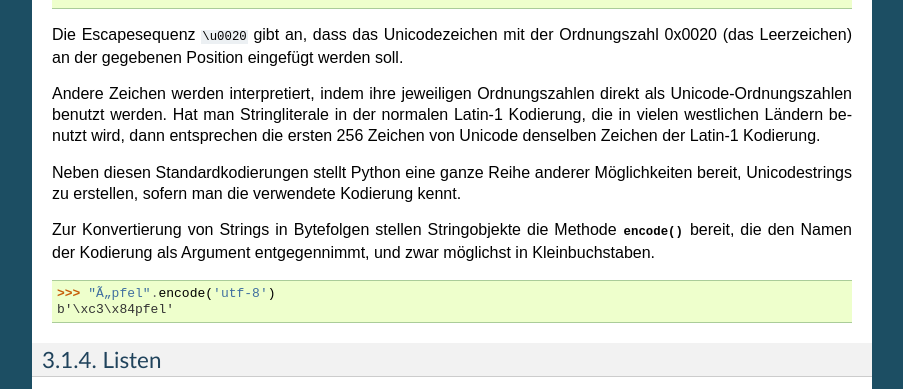
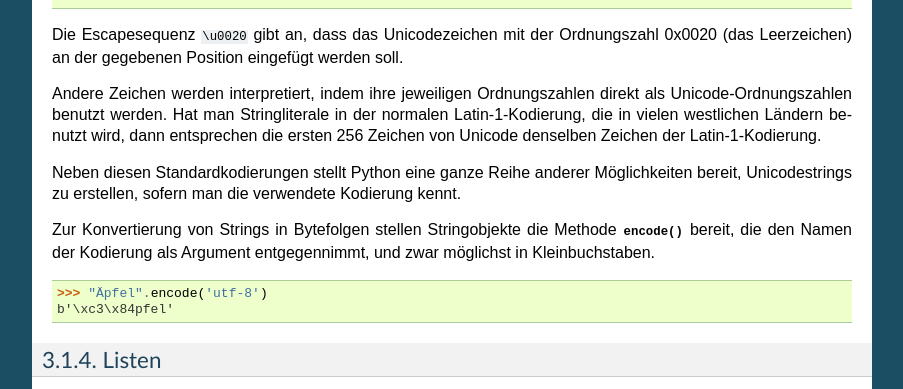
Before and after one commit to cofi/py-tutorial-de, a Sphinx documentation site: the page built from source/introduction.rst, in a window 1280 px wide and 900 px high, scrolled down 7019 px. Shown: the part 175-564 px from the top of the window, without its empty margins (198-1101 px from the left). Built offline with Sphinx 7.4.7, drawn with Linux system fonts in a browser that asks for light colours; some of the changed text lies outside the part shown.

Commit message:
Tippfehler korrigiert und fehlende Bindestriche ergaenzt

```diff
--- a/source/introduction.rst
+++ b/source/introduction.rst
@@ -447,9 +447,8 @@ soll.
 
 Andere Zeichen werden interpretiert, indem ihre jeweiligen Ordnungszahlen direkt
 als Unicode-Ordnungszahlen benutzt werden. Hat man Stringliterale in der
-normalen Latin-1 Kodierung, die in vielen westlichen Ländern benutzt wird, dann
-entsprechen die ersten 256 Zeichen von Unicode denselben Zeichen der Latin-1
-Kodierung.
+normalen Latin-1-Kodierung, die in vielen westlichen Ländern benutzt wird, dann
+entsprechen die ersten 256 Zeichen von Unicode denselben Zeichen der Latin-1-Kodierung.
 
 Neben diesen Standardkodierungen stellt Python eine ganze Reihe anderer
 Möglichkeiten bereit, Unicodestrings zu erstellen, sofern man die verwendete
@@ -459,7 +458,7 @@ Zur Konvertierung von Strings in Bytefolgen stellen Stringobjekte die Methode
 :func:`encode` bereit, die den Namen der Kodierung als Argument entgegennimmt,
 und zwar möglichst in Kleinbuchstaben. ::
 
-    >>> "Ã„pfel".encode('utf-8')
+    >>> "Äpfel".encode('utf-8')
     b'\xc3\x84pfel'
 
 .. _tut-lists:
```
Also changed, not shown: other parts of source/introduction.rst (+2 -2 lines).
